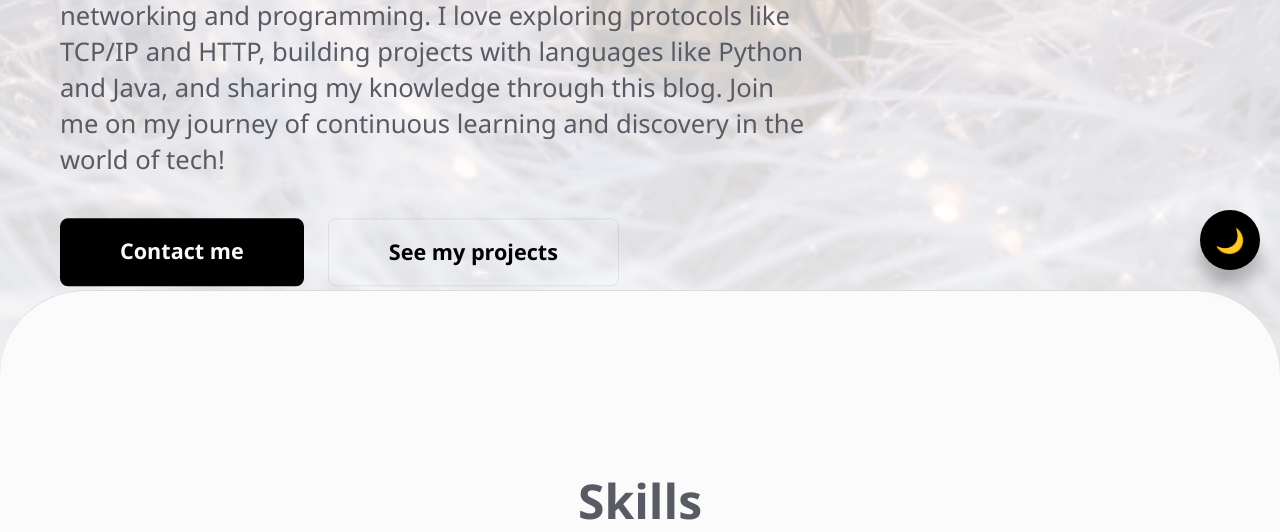
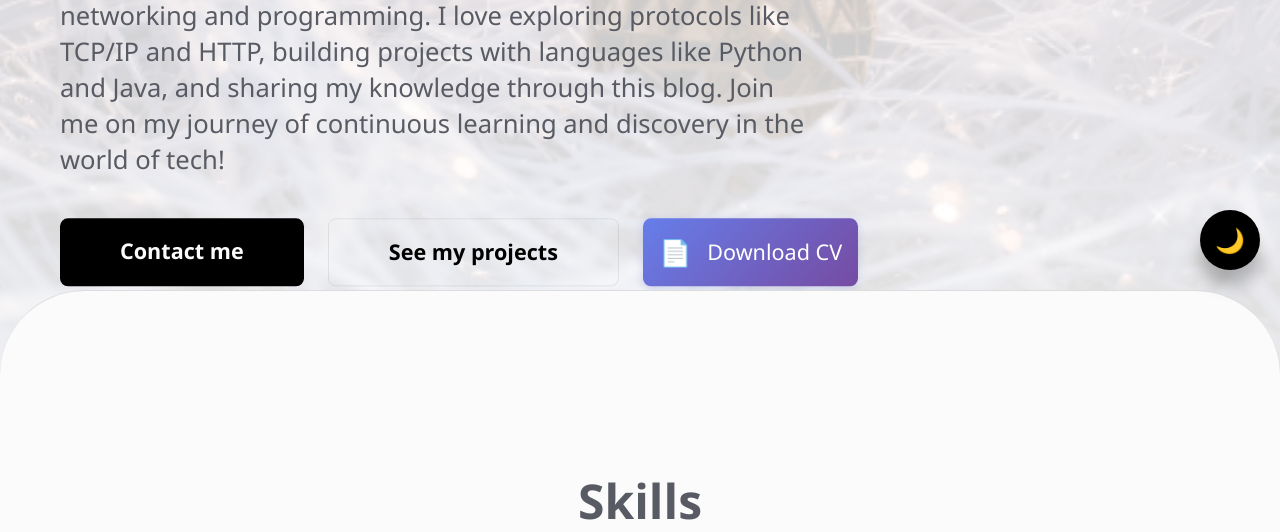
Before and after one commit to iLuminase/iLuminase.github.io, a PHP site: page / in a window 1280 px wide. Shown: the part 510-1042 px from the top of the page. Run offline with PHP 8.4, Linux system fonts and the light colour scheme.

Commit message:
Add CV PDF and download button to portfolio

```diff
--- a/index.html
+++ b/index.html
@@ -159,6 +159,9 @@ with hands-on experience in building scalable and efficient web applications. He
           <div class="header-btns">
             <a href="#contact" class="btn btn-cta">Contact me</a>
             <a href="#work" class="btn btn-secondary">See my projects</a>
+            <a href="Nguyen_Tien_Phat_Software_Engineer.pdf" class="btn btn-download" download="Nguyen_Tien_Phat_CV.pdf" target="_blank">
+              <span class="download-icon"></span> Download CV
+            </a>
           </div>
         </div>
       </div>
--- a/style.css
+++ b/style.css
@@ -320,6 +320,38 @@ body.light .btn-cta:focus {
   border-color: var(--important);
 }
 
+.btn-download {
+  background: linear-gradient(135deg, #667eea 0%, #764ba2 100%);
+  color: white;
+  border: none;
+  padding: var(--gutter-nano) var(--gutter-micro);
+  border-radius: var(--gutter-nano);
+  font-weight: 500;
+  text-decoration: none;
+  display: inline-flex;
+  align-items: center;
+  gap: 0.5rem;
+  transition: all 0.3s ease;
+  box-shadow: 0 2px 8px rgba(102, 126, 234, 0.25);
+}
+
+.btn-download:hover,
+.btn-download:focus {
+  transform: translateY(-2px);
+  box-shadow: 0 4px 16px rgba(102, 126, 234, 0.4);
+  color: white;
+  text-decoration: none;
+}
+
+.btn-download:active {
+  transform: translateY(0);
+}
+
+.btn-download::before {
+  content: "📄";
+  font-size: 1.2em;
+}
+
 .link {
   display: inline-block;
   font-weight: 600;
```
Also changed, not shown: 1 other file.
